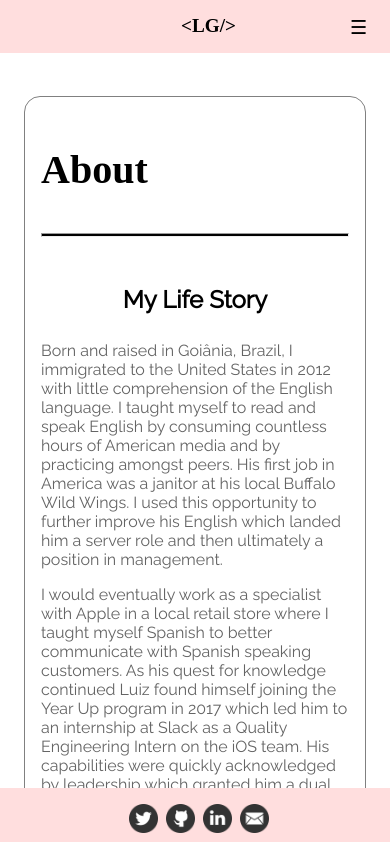
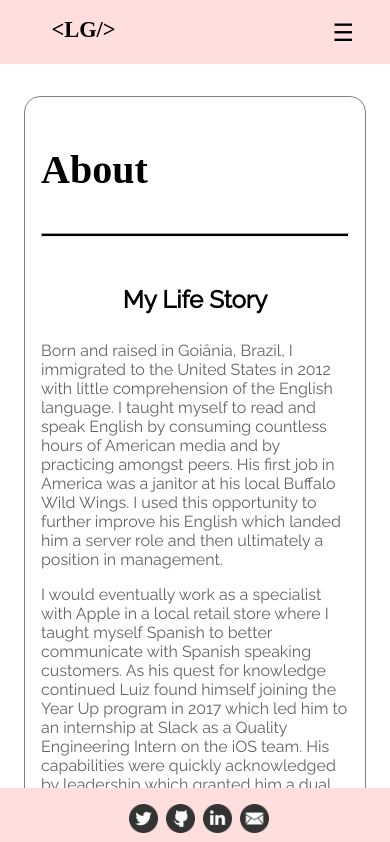
Before and after one commit to lgontijojr/Personal-Website, a React (Create React App) app: page /about in a window 390 px wide. Shown: the top 842 px of the page. Built offline with nearby package versions, Linux system fonts and the light colour scheme; a web font is replaced by a local one.

Commit message:
Redo sidenav

```diff
--- a/src/App.js
+++ b/src/App.js
@@ -4,7 +4,6 @@ import { BrowserRouter as Router, Switch, Route } from "react-router-dom";
 import Footer from "./components/Footer";
 import Navbar from "./components/Navbar";
 import Profile from "./components/Profile";
-import Sidenav from "./components/Sidenav";
 
 import ResumePage from "./pages/Resume";
 import ContactPage from "./pages/Contact";
@@ -22,7 +21,6 @@ const App = () => {
       <div className="App">
         <Navbar isOpen={isOpen} toggleSidebar={toggleSidebar} />
         <div className="main" onClick={() => toggleSidebar(false)}>
-          <Sidenav isOpen={isOpen} toggleSidebar={toggleSidebar} />
           <Profile />
           <Switch>
             <Route path="/" exact component={WelcomePage} />
--- a/src/components/Article.jsx
+++ b/src/components/Article.jsx
@@ -13,7 +13,7 @@ const Article = (props) => {
           <React.Fragment>
             <h3 className="item_title">{i.section_title}</h3>
             <div>
-              {i.items.map((item) => {
+              {i.items.map((item, index) => {
                 return (
                   <React.Fragment>
                     <h4>{item.item_title}</h4>
@@ -23,8 +23,8 @@ const Article = (props) => {
                     })}
 
                     <ul>
-                      {item.item_list?.map((listedItem, index) => {
-                        return <li key={index}>{listedItem}</li>;
+                      {item.item_list?.map((listedItem) => {
+                        return <li>{listedItem}</li>;
                       })}
                     </ul>
                   </React.Fragment>
--- a/src/components/Navbar.jsx
+++ b/src/components/Navbar.jsx
@@ -1,14 +1,45 @@
+import { useState, useEffect } from "react";
 import { Link } from "react-router-dom";
+import Sidenav from "./Sidenav";
 
 import "../css/components/_navbar.css";
-const name = "<LG/>";
 
 const Navbar = (props) => {
+  function getWindowWidth() {
+    const { innerWidth: width } = window;
+    return width;
+  }
+
+  const [windowWidth, setWindowWidth] = useState(getWindowWidth());
+
+  useEffect(() => {
+    function handleResize() {
+      setWindowWidth(getWindowWidth());
+    }
+
+    window.addEventListener("resize", handleResize);
+    return () => window.removeEventListener("resize", handleResize);
+  });
+
+  if (windowWidth > 600) props.toggleSidebar(false);
+
   return (
-    <header className="header">
-      <h1 className="name_logo">
-        <a href="/">{name}</a>
-      </h1>
+    <header className={props.isOpen ? "header_expand" : "header"}>
+      <div className="navbar_header">
+        <h1 className="name_logo">
+          <a href="/">{"<LG/>"}</a>
+        </h1>
+        <span
+          className="hamburger_menu"
+          role="button"
+          onClick={() => props.toggleSidebar(!props.isOpen)}
+        >
+          ☰
+        </span>
+      </div>
+      {props.isOpen && (
+        <Sidenav isOpen={props.isOpen} toggleSidebar={props.toggleSidebar} />
+      )}
       <nav className="nav_bar">
         <ul className="nav_menu">
           <li className="nav_item">
@@ -22,13 +53,6 @@ const Navbar = (props) => {
           </li>
         </ul>
       </nav>
-      <div
-        className="hamburger_menu"
-        role="button"
-        onClick={() => props.toggleSidebar(!props.isOpen)}
-      >
-        ☰
-      </div>
     </header>
   );
 };
--- a/src/components/Sidenav.jsx
+++ b/src/components/Sidenav.jsx
@@ -4,10 +4,7 @@ import "../css/components/_sidenav.css";
 
 const Sidenav = (props) => {
   return (
-    <div
-      id="mySidenav"
-      className={props.isOpen ? "sidenav_open" : "sidenav_closed"}
-    >
+    <div className="mobile_menu">
       <nav>
         <ul>
           <li>
--- a/src/css/components/_footer.css
+++ b/src/css/components/_footer.css
@@ -7,6 +7,7 @@
   text-align: center;
   padding-top: 1em;
   position: fixed;
+  z-index: 1;
 }
 
 .social_media_icon {
--- a/src/css/components/_navbar.css
+++ b/src/css/components/_navbar.css
@@ -1,25 +1,40 @@
 .header {
-  line-height: 1.3em;
+  height: 4em;
   width: 100%;
   left: 0;
   top: 0;
   z-index: 1;
   position: fixed;
   display: flex;
+  flex-direction: column;
   background-color: #ffdede;
   font-family: "Oswald", sans-serif;
 }
 
+.header_expand {
+  width: 100%;
+  height: 100%;
+  left: 0;
+  top: 0;
+  position: fixed;
+  background-color: #ffdede;
+  font-family: "Oswald", sans-serif;
+}
+
+.navbar_header {
+  display: flex;
+}
+
 .nav_bar {
-  font-size: 1em;
+  font-size: 1.15em;
   margin-left: 10em;
   border-left: 0.1em solid #000;
   position: fixed;
 }
 
 .name_logo {
-  margin: 1em 0 1em 3.5em;
-  font-size: 1em;
+  margin-left: 2.2em;
+  font-size: 1.5em;
   font-family: "Rampart One", cursive;
 }
 
@@ -40,6 +55,11 @@
   padding: 0.1em;
 }
 
+.header_expand a {
+  text-decoration: none;
+  color: #000;
+}
+
 .nav_bar a:hover {
   text-decoration: underline;
   color: #ffffff;
@@ -50,27 +70,24 @@
 }
 
 @media screen and (max-width: 600px) {
-  .header {
-    line-height: 0.9em;
-  }
-
   .nav_bar {
     display: none;
   }
 
   .name_logo {
-    font-size: 1.2em;
+    font-size: 1.4em;
     width: 100%;
-    text-align: center;
+    display: flex;
+    flex-direction: column;
+    justify-content: center;
   }
 
   .hamburger_menu {
-    font-size: 1.2em;
-    margin: 1em 1em 0 0;
-    width: 1.5em;
-    height: 1.5em;
+    font-size: 1.5em;
+    margin-right: 1.5em;
     display: flex;
-    position: relative;
+    flex-direction: column;
+    justify-content: center;
     float: right;
     cursor: pointer;
   }
--- a/src/css/components/_sidenav.css
+++ b/src/css/components/_sidenav.css
@@ -1,42 +1,27 @@
-.sidenav_open {
-  width: 50%;
-  height: 100%;
-  position: fixed;
-  top: 0;
-  left: 0;
-  background-color: #bccbc9;
-  padding-top: 3em;
-  margin-top: 3em;
-
-  transition-timing-function: ease-in-out;
-  transition: 0.5s;
-  transform: translate();
+.mobile_menu li {
+  list-style: none;
+  width: 100%;
 }
 
-.sidenav_closed ul {
-  display: none;
+.mobile_menu nav {
+  text-align: center;
 }
 
-.sidenav_open li {
-  list-style: none;
-}
-
-.sidenav_open a {
+.mobile_menu a {
   text-decoration: none;
   font-size: 1.5em;
+  margin-top: 2em;
   color: black;
   display: block;
-  font-size: 1.1em;
-  margin-top: 2em;
   font-family: "Raleway", sans-serif;
 }
 
-.sidenav_open a:hover {
-  color: #545b5a;
+.mobile_menu a:hover {
+  color: #ffffff;
 }
 
 @media screen and (min-width: 600px) {
-  #mySidenav {
+  .mobile_menu {
     display: none;
   }
 }
```
